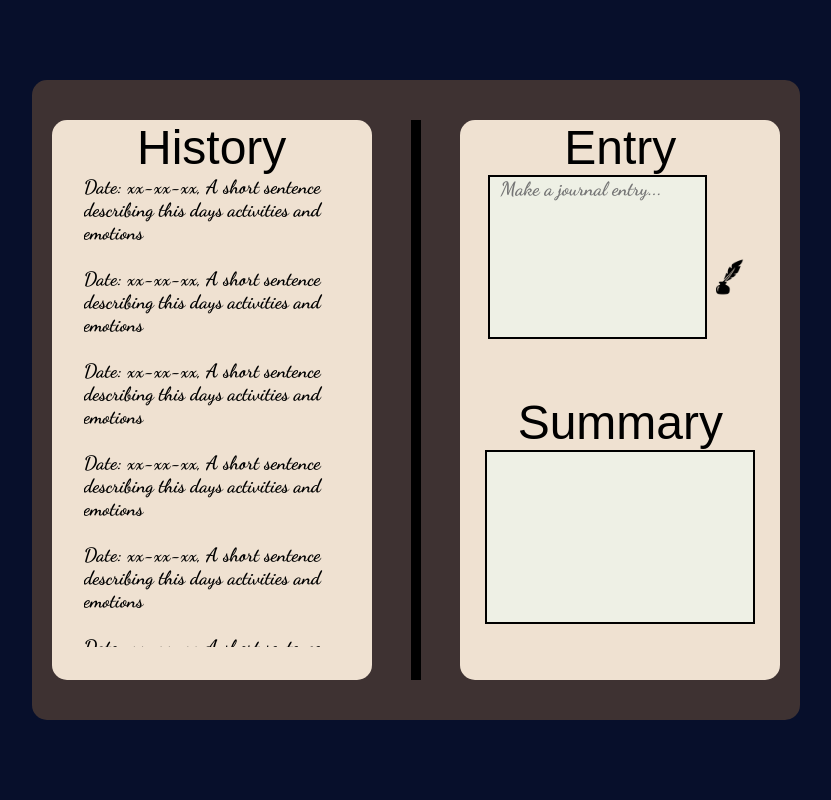
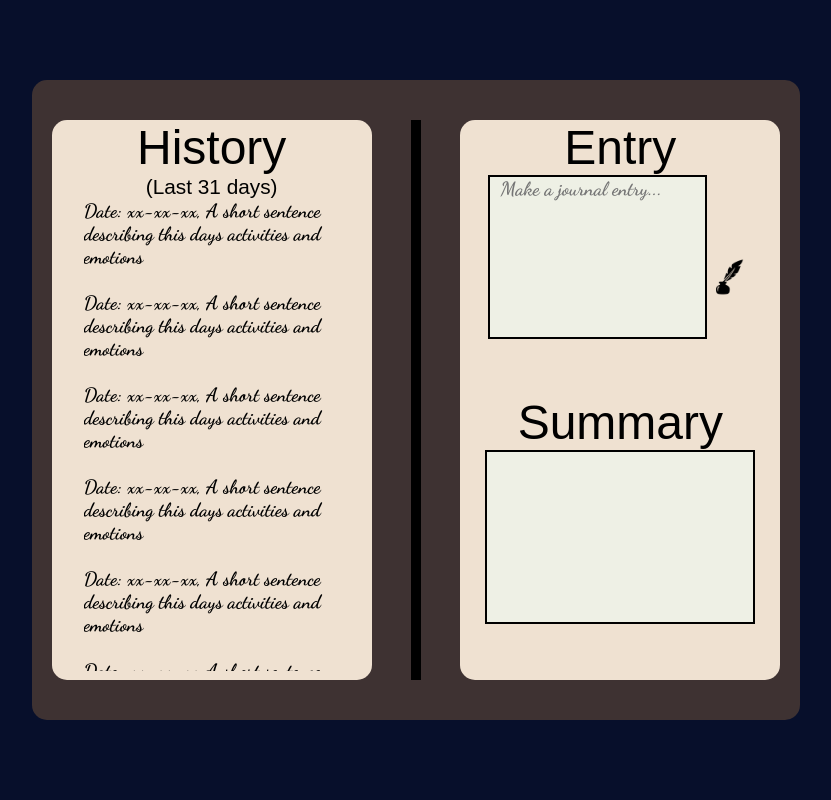
Before and after one commit to GianniMS/Diary-Chatbot, a plain HTML site: page client/index.html in a window 1280 px wide. Shown: the whole page, without its empty margins (224-1055 px from the left). Drawn offline with Linux system fonts and the light colour scheme; a web font is replaced by a local one.

Commit message:
shortened response and added current date to server and response, updated ui with clarification history

```diff
--- a/client/index.html
+++ b/client/index.html
@@ -16,7 +16,19 @@
     <section class="book">
         <article class="page">
             <h1 class="journal-title">History</h1>
+            <h2 class="journal-title-2">(Last 31 days)</h2>
             <article class="journal-content">
+                <p>Date: xx-xx-xx, A short sentence describing this days activities and emotions</p><br>
+                <p>Date: xx-xx-xx, A short sentence describing this days activities and emotions</p><br>
+                <p>Date: xx-xx-xx, A short sentence describing this days activities and emotions</p><br>
+                <p>Date: xx-xx-xx, A short sentence describing this days activities and emotions</p><br>
+                <p>Date: xx-xx-xx, A short sentence describing this days activities and emotions</p><br>
+                <p>Date: xx-xx-xx, A short sentence describing this days activities and emotions</p><br>
+                <p>Date: xx-xx-xx, A short sentence describing this days activities and emotions</p><br>
+                <p>Date: xx-xx-xx, A short sentence describing this days activities and emotions</p><br>
+                <p>Date: xx-xx-xx, A short sentence describing this days activities and emotions</p><br>
+                <p>Date: xx-xx-xx, A short sentence describing this days activities and emotions</p><br>
+                <p>Date: xx-xx-xx, A short sentence describing this days activities and emotions</p><br>
                 <p>Date: xx-xx-xx, A short sentence describing this days activities and emotions</p><br>
                 <p>Date: xx-xx-xx, A short sentence describing this days activities and emotions</p><br>
                 <p>Date: xx-xx-xx, A short sentence describing this days activities and emotions</p><br>
--- a/client/style.css
+++ b/client/style.css
@@ -64,6 +64,13 @@
     font-weight: 400;
     font-style: normal;
     font-size: 3rem;
+}
+
+.journal-title-2 {
+    font-family: "Protest Riot", sans-serif;
+    font-weight: 400;
+    font-style: normal;
+    font-size: 1.3rem;
 }
 
 .journal-content {
```
Also changed, not shown: server/server.js (+14 -3 lines).
